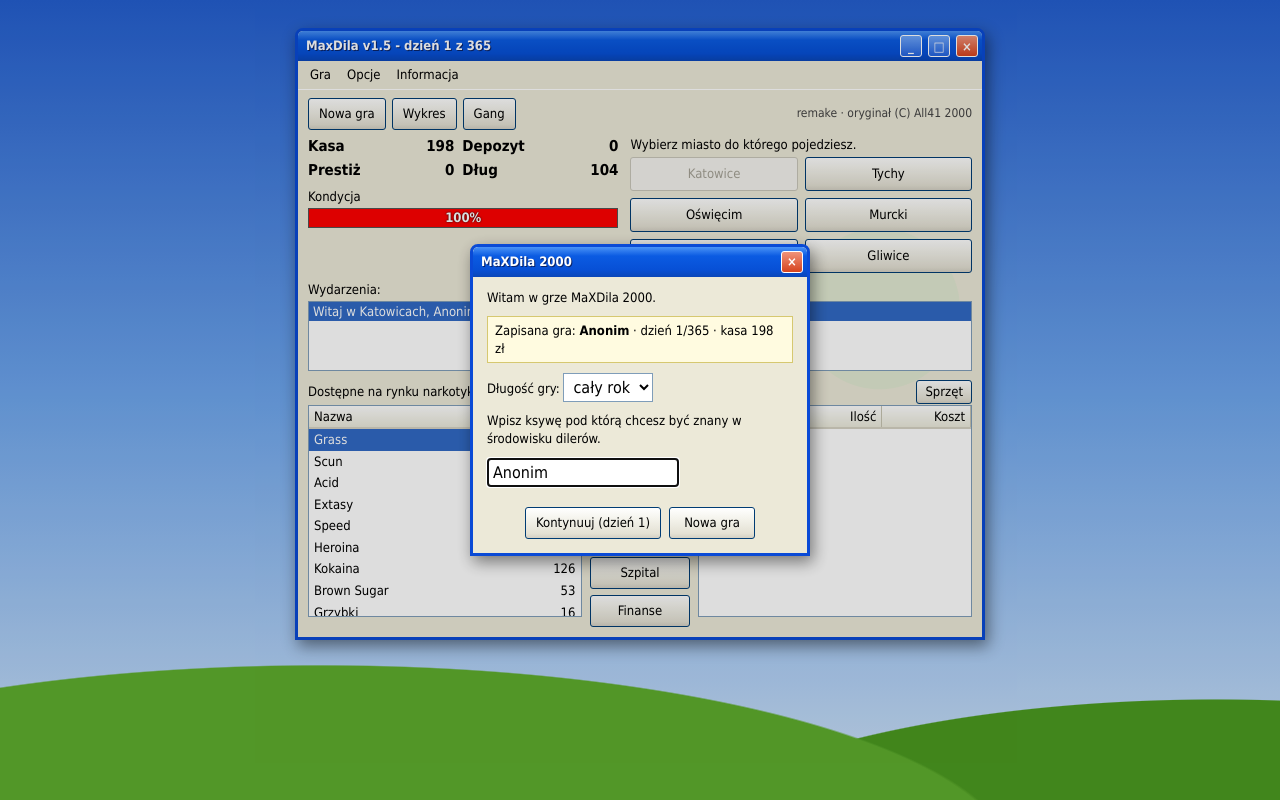
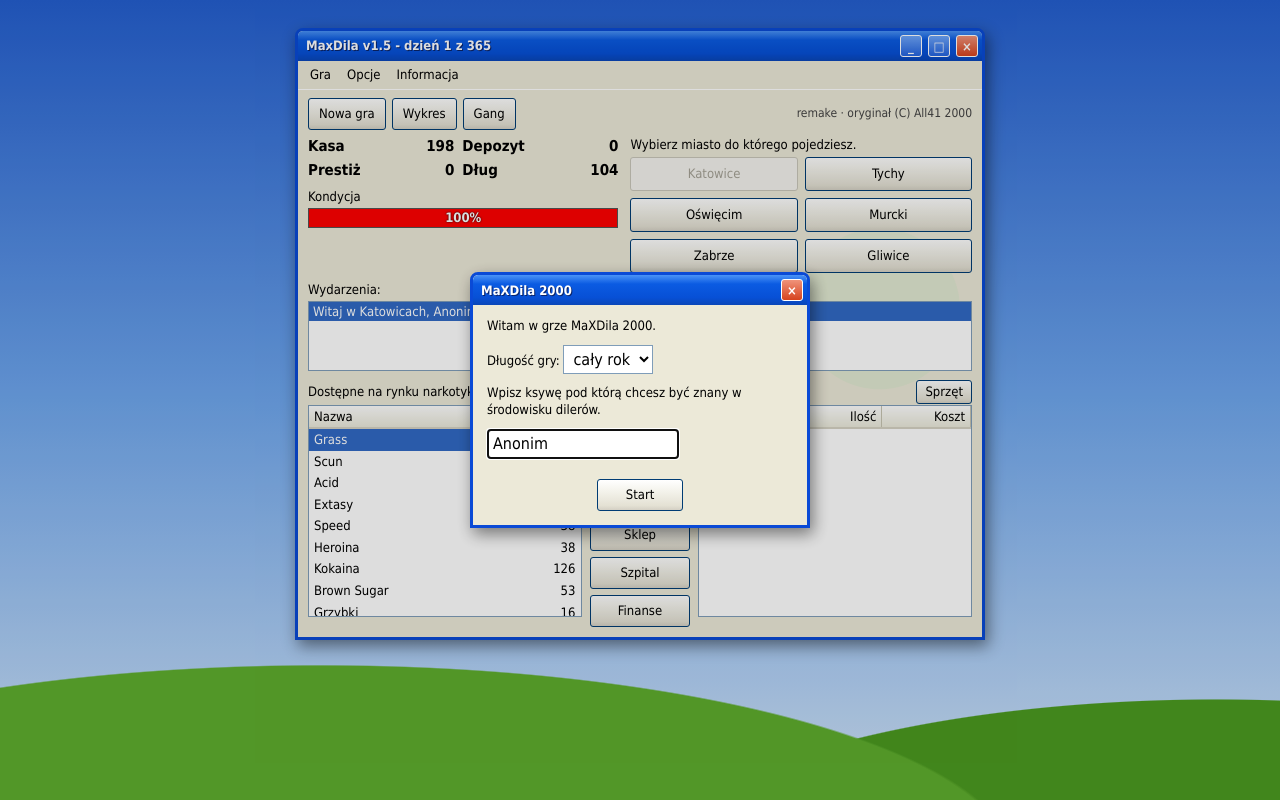
Before and after one commit to kamilbrzakala/maxdila-2000, a plain HTML site: page index.html in a window 1280 px wide. Drawn offline with Linux system fonts and the light colour scheme.

Commit message:
v1.5.1: czysty start bez zapisu, Kontynuuj tylko przy realnym stanie
Co-Authored-By: Claude Opus 4.8 <noreply@anthropic.com>
Claude-Session: https://claude.ai/code/session_018AMFCSGuRN1tZteSXJshf1

```diff
--- a/index.html
+++ b/index.html
@@ -174,7 +174,7 @@ const MEV=[[0,.35,'Dostawa z Holandii. Dostawa z nowej plantacji.'],[3,.4,'Hoffm
 const SHOP=[{k:'kurtka',n:'Kurtka',q:1,p:500,d:'Gruba skóra: -30% obrażeń.'},{k:'torba',n:'Torba',q:1,p:100,d:'+20 miejsca na towar.'},{k:'aktowka',n:'Aktówka',q:1,p:400,d:'+50 miejsca na towar.'},{k:'fiat',n:'Fiat 126p',q:1,p:5000,d:'+150 miejsca, łatwiej uciec.'},{k:'gnat',n:'Gnat',q:1,p:300,d:'Broń. Strzela pestkami.'},{k:'pestki',n:'Pestki do Gnata',q:10,p:20,d:'10 naboi do gnata.'},{k:'kalach',n:'Kałach',q:1,p:500,d:'Broń. Strzela seriami po 3.'},{k:'magazynek',n:'Magazynek',q:20,p:60,d:'20 naboi do kałacha.'},{k:'granat',n:'Granat',q:1,p:50,d:'Jednorazowy, kładzie 1–3 osoby.'},{k:'shurikan',n:'Shurikan',q:1,p:25,d:'Jednorazowy rzut.'}];
 const UNIQ=['kurtka','torba','aktowka','fiat','gnat','kalach'];
 const HP=12;
-const VERSION='1.5.0';
+const VERSION='1.5.1';
 let S, lastNick='';
 
 /* ---------- dźwięk ---------- */
@@ -221,7 +221,8 @@ function genMarket(){
  m.sort((a,b)=>a.i-b.i);S.market=m;S.selM=0;
 }
 const SAVE_KEY='maxdila_save';
-function save(){try{if(!S||S.over){localStorage.removeItem(SAVE_KEY);return}localStorage.setItem(SAVE_KEY,JSON.stringify({v:VERSION,S}))}catch(e){}}
+function isPristine(){return S.day===1&&S.cash===198&&S.dep===0&&S.debt===104&&S.loan===0&&S.cond===100&&S.gang.n===0&&used()===0&&!Object.keys(S.inv).length}
+function save(){try{if(!S||S.over||isPristine()){localStorage.removeItem(SAVE_KEY);return}localStorage.setItem(SAVE_KEY,JSON.stringify({v:VERSION,S}))}catch(e){}}
 function loadSave(){try{const r=JSON.parse(localStorage.getItem(SAVE_KEY)||'null');if(!r||!r.S||typeof r.S.day!='number'||r.S.over)return null;const x=r.S;if(x.loan==null)x.loan=0;if(x.zc==null)x.zc=1;if(!x.pending)x.pending=[];return x}catch(e){return null}}
 function newGame(nick,days){
  lastNick=nick;
```
Also changed, not shown: 2 other files.
